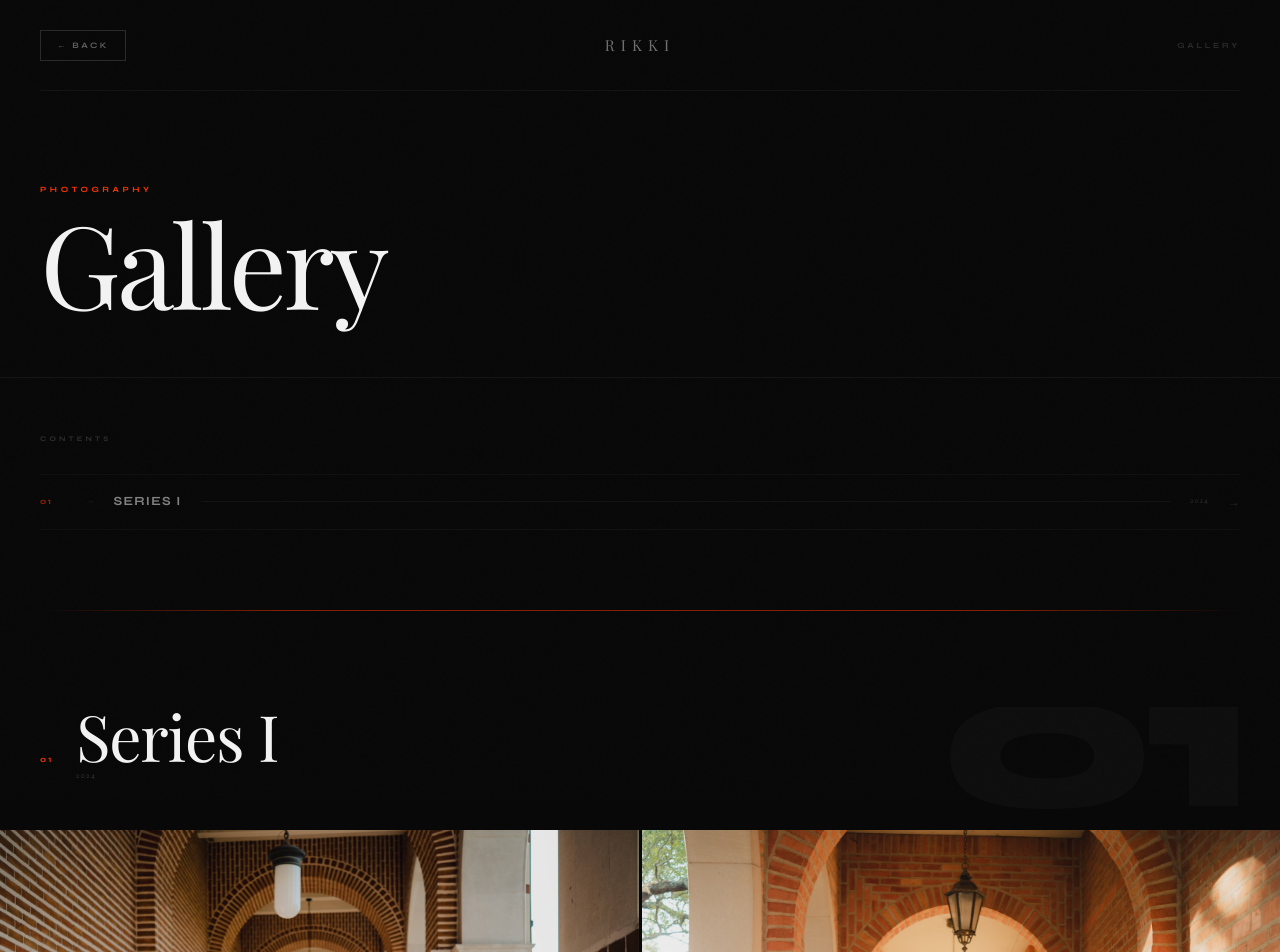
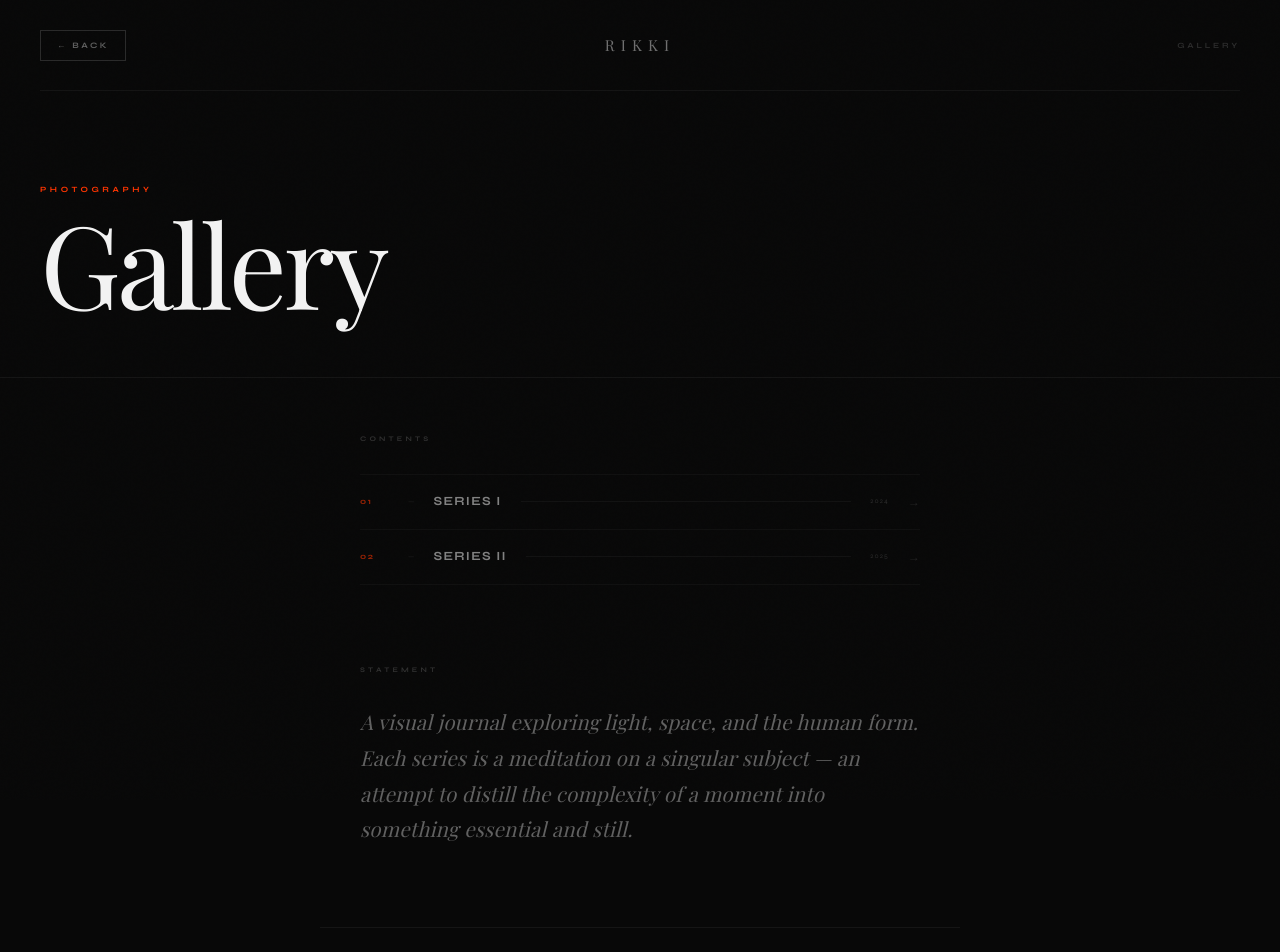
Before and after one commit to Rikkayyy/portfolio-website, a Next.js app: page /gallery in a window 1280 px wide. Shown: the top 952 px of the page. Built offline with nearby package versions, Linux system fonts and the light colour scheme.

Commit message:
developing the gallery

```diff
--- a/app/gallery/Gallery.module.css
+++ b/app/gallery/Gallery.module.css
@@ -116,9 +116,40 @@
   margin: 0;
 }
 
+/* ── ARTIST STATEMENT ── */
+.statement {
+  padding: 5rem 2.5rem;
+  max-width: 640px;
+  margin: 0 auto;
+  border-bottom: 1px solid rgba(255, 255, 255, 0.05);
+}
+
+.statementLabel {
+  font-family: var(--font-syne), sans-serif;
+  font-size: 0.44rem;
+  font-weight: 700;
+  letter-spacing: 0.45em;
+  text-transform: uppercase;
+  color: rgba(255, 255, 255, 0.16);
+  margin: 0 0 1.8rem;
+}
+
+.statementText {
+  font-family: var(--font-playfair), serif;
+  font-size: clamp(1rem, 1.6vw, 1.3rem);
+  font-weight: 400;
+  font-style: italic;
+  line-height: 1.75;
+  letter-spacing: 0.01em;
+  color: rgba(255, 255, 255, 0.36);
+  margin: 0;
+}
+
 /* ── TABLE OF CONTENTS ── */
 .toc {
   padding: 3.5rem 2.5rem 0;
+  max-width: 640px;
+  margin: 0 auto;
 }
 
 .tocLabel {
--- a/app/gallery/page.tsx
+++ b/app/gallery/page.tsx
@@ -16,15 +16,15 @@ const publications = [
       { src: '/portrait-photo-two.jpg', alt: 'Portrait' },
     ],
   },
-  // {
-  //   id: 'series-ii',
-  //   num: '02',
-  //   title: 'Series II',
-  //   year: '2025',
-  //   photos: [
-  //     { src: '/your-photo.jpg', alt: '...' },
-  //   ],
-  // },
+  {
+    id: 'series-ii',
+    num: '02',
+    title: 'Series II',
+    year: '2025',
+    photos: [
+      { src: '/your-photo.jpg', alt: '...' },
+    ],
+  },
 ];
 
 export default function GalleryPage() {
@@ -60,6 +60,18 @@ export default function GalleryPage() {
               <span className={styles.tocArrow}>→</span>
             </a>
           ))}
+        </section>
+
+        {/* Artist statement */}
+        <section className={styles.statement}>
+          <p className={styles.statementLabel}>Statement</p>
+          <p className={styles.statementText}>
+            {/* Replace this with your own words */}
+            A visual journal exploring light, space, and the human form.
+            Each series is a meditation on a singular subject — an attempt
+            to distill the complexity of a moment into something essential
+            and still.
+          </p>
         </section>
 
         {/* Red accent divider */}
```
